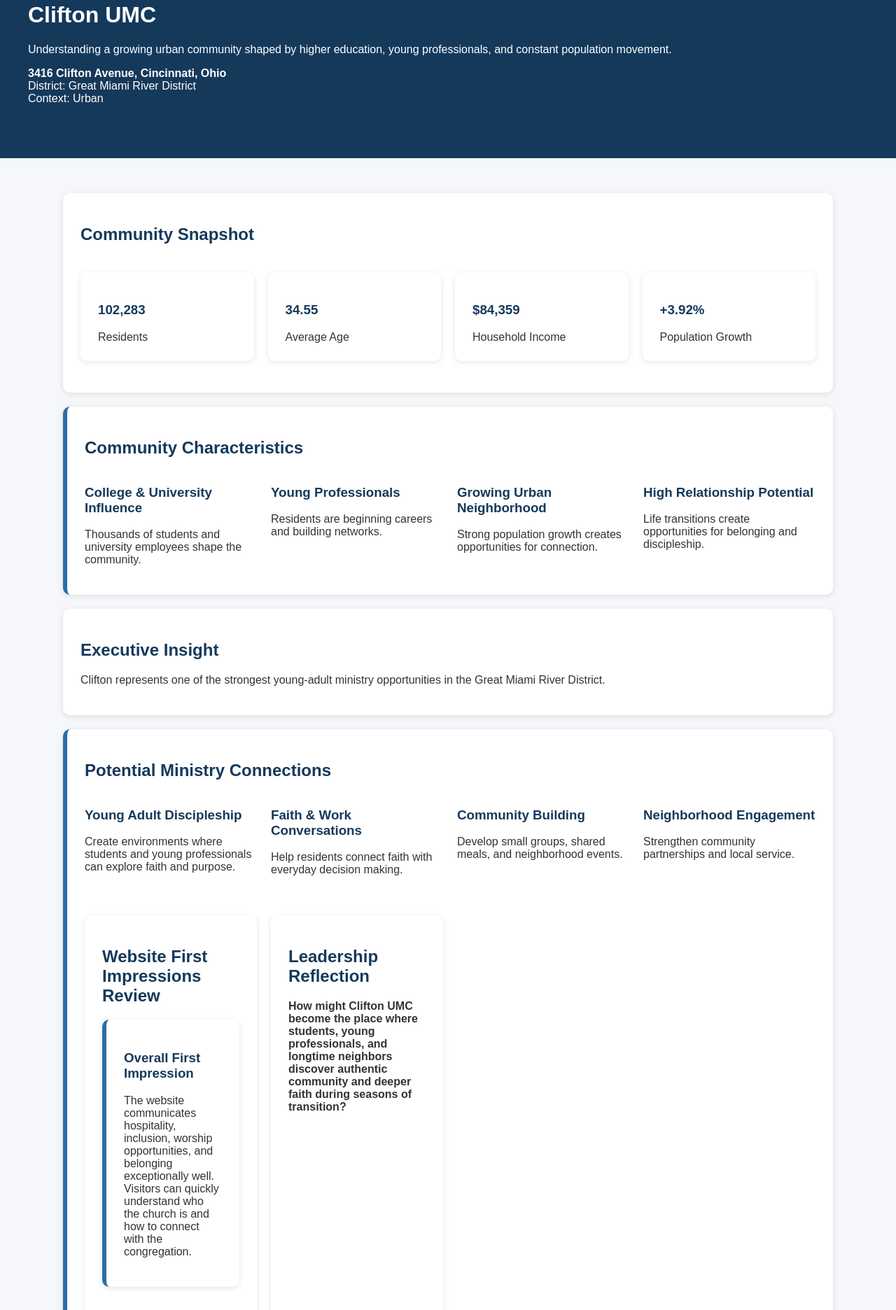
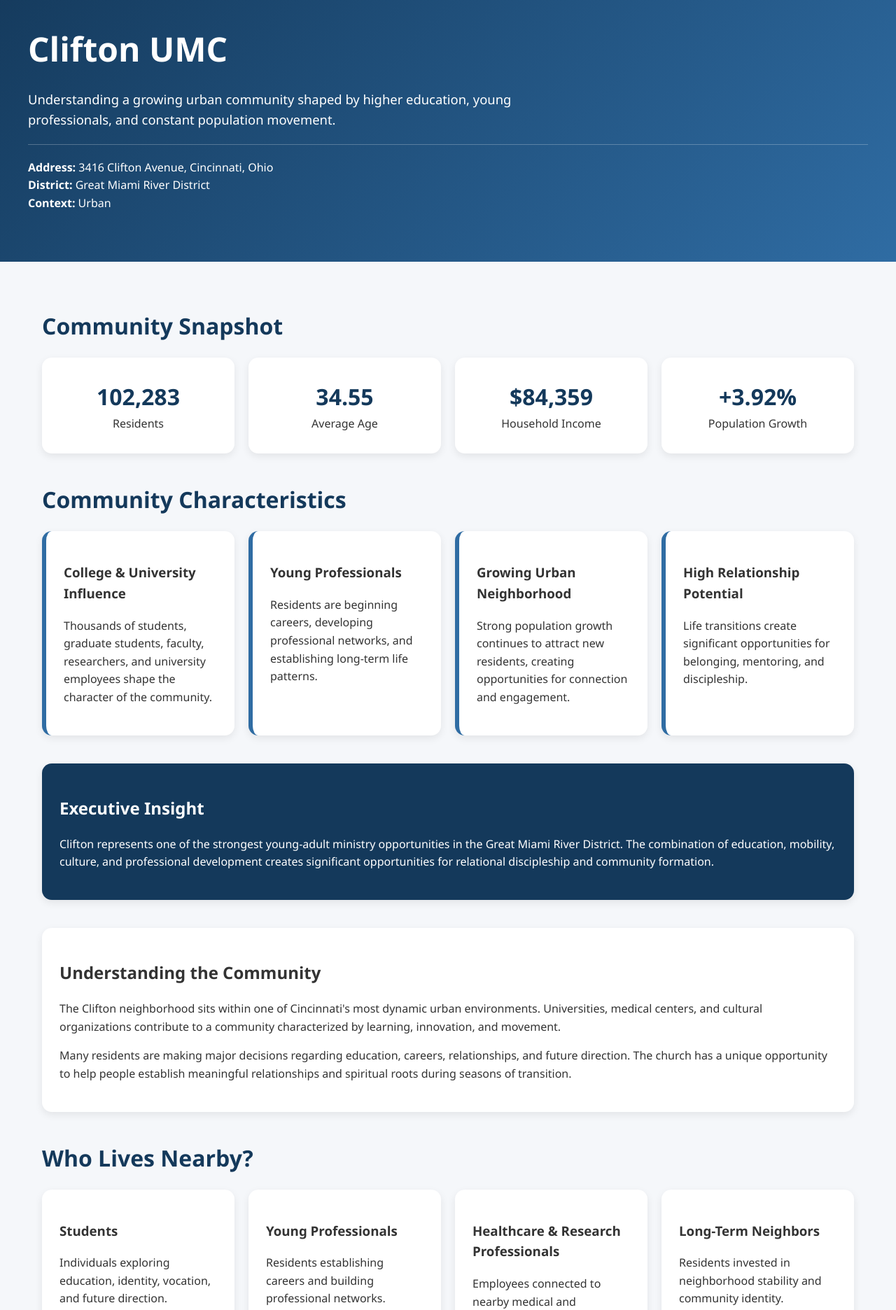
Before and after one commit to multiplyohio/MutiplyOhio, a plain HTML site: page index.html in a window 1280 px wide. Shown: the part 78-1950 px from the top of the page at 70% size. Drawn offline with Linux system fonts and the light colour scheme.

Commit message:
Refactor index.html for layout and content updates
Updated HTML structure and styling for improved layout and readability. Enhanced community insights and ministry opportunities sections.

```diff
--- a/index.html
+++ b/index.html
@@ -1,55 +1,162 @@
 <!DOCTYPE html>
-<html>
+<html lang="en">
 <head>
 <meta charset="UTF-8">
+<meta name="viewport" content="width=device-width, initial-scale=1.0">
+
 <title>Clifton UMC | Multiply Ohio Church & Community Insights</title>
 
 <style>
 
-body {
-  font-family: Arial, sans-serif;
-  margin: 0;
-  background: #f5f7fa;
-  color: #333;
+:root{
+    --navy:#14395b;
+    --blue:#2f6ca3;
+    --light:#f5f7fa;
+    --white:#ffffff;
+    --accent:#edf5fb;
+    --text:#333333;
 }
 
-.hero {
-  background: #15395b;
-  color: white;
-  padding: 60px 40px;
+*{
+    box-sizing:border-box;
 }
 
-.container {
-  max-width: 1100px;
-  margin: auto;
-  padding: 30px;
+body{
+    margin:0;
+    font-family:Segoe UI, Arial, sans-serif;
+    background:var(--light);
+    color:var(--text);
+    line-height:1.6;
 }
 
-.card {
-  background: white;
-  margin: 20px 0;
-  padding: 25px;
-  border-radius: 10px;
-  box-shadow: 0 2px 8px rgba(0,0,0,.1);
+.hero{
+    background:linear-gradient(135deg,#14395b,#2f6ca3);
+    color:white;
+    padding:70px 30px;
 }
 
-.grid {
-  display: grid;
-  grid-template-columns: repeat(auto-fit,minmax(220px,1fr));
-  gap: 20px;
+.hero-content{
+    max-width:1200px;
+    margin:auto;
 }
 
-.accent {
-  border-left: 6px solid #2b6da6;
+.hero h1{
+    font-size:3rem;
+    margin-bottom:10px;
 }
 
-h1,h2,h3 {
-  color: #15395b;
+.hero p{
+    max-width:800px;
+    font-size:1.15rem;
 }
 
-.hero h1,
-.hero p {
-  color: white;
+.metadata{
+    margin-top:20px;
+    padding-top:20px;
+    border-top:1px solid rgba(255,255,255,.25);
+}
+
+.container{
+    max-width:1200px;
+    margin:auto;
+    padding:40px 20px;
+}
+
+.section{
+    margin-bottom:40px;
+}
+
+.section-title{
+    color:#14395b;
+    margin-bottom:20px;
+    font-size:2rem;
+}
+
+.grid{
+    display:grid;
+    grid-template-columns:repeat(auto-fit,minmax(240px,1fr));
+    gap:20px;
+}
+
+.metric{
+    background:white;
+    border-radius:14px;
+    padding:30px;
+    text-align:center;
+    box-shadow:0 4px 12px rgba(0,0,0,.08);
+}
+
+.metric-number{
+    font-size:2rem;
+    font-weight:700;
+    color:#14395b;
+}
+
+.card{
+    background:white;
+    padding:25px;
+    border-radius:14px;
+    box-shadow:0 4px 12px rgba(0,0,0,.08);
+}
+
+.accent-card{
+    border-left:6px solid #2f6ca3;
+}
+
+.executive{
+    background:#14395b;
+    color:white;
+}
+
+.executive h2{
+    color:white;
+}
+
+.score-row{
+    margin-bottom:20px;
+}
+
+.score-label{
+    margin-bottom:8px;
+    font-weight:600;
+}
+
+.bar{
+    height:14px;
+    background:#e1e1e1;
+    border-radius:20px;
+}
+
+.fill{
+    height:14px;
+    background:#2f6ca3;
+    border-radius:20px;
+}
+
+.review-grid{
+    display:grid;
+    grid-template-columns:repeat(auto-fit,minmax(280px,1fr));
+    gap:20px;
+}
+
+.reflection{
+    background:#edf5fb;
+    border-left:6px solid #2f6ca3;
+    padding:35px;
+    border-radius:14px;
+}
+
+.reflection p{
+    font-size:1.2rem;
+    margin:0;
+}
+
+footer{
+    background:#14395b;
+    color:white;
+    text-align:center;
+    padding:30px;
+    margin-top:60px;
 }
 
 </style>
@@ -57,7 +164,9 @@ h1,h2,h3 {
 
 <body>
 
-<div class="hero">
+<section class="hero">
+
+<div class="hero-content">
 
 <h1>Clifton UMC</h1>
 
@@ -66,213 +175,237 @@ Understanding a growing urban community shaped by higher education,
 young professionals, and constant population movement.
 </p>
 
-<p>
-<strong>3416 Clifton Avenue, Cincinnati, Ohio</strong><br>
-District: Great Miami River District<br>
-Context: Urban
-</p>
+<div class="metadata">
+
+<strong>Address:</strong> 3416 Clifton Avenue, Cincinnati, Ohio<br>
+
+<strong>District:</strong> Great Miami River District<br>
+
+<strong>Context:</strong> Urban
 
 </div>
 
+</div>
+
+</section>
+
 <div class="container">
 
-<div class="card">
-<h2>Community Snapshot</h2>
+<section class="section">
+
+<h2 class="section-title">Community Snapshot</h2>
 
 <div class="grid">
 
-<div class="card">
-<h3>102,283</h3>
+<div class="metric">
+<div class="metric-number">102,283</div>
 Residents
 </div>
 
-<div class="card">
-<h3>34.55</h3>
+<div class="metric">
+<div class="metric-number">34.55</div>
 Average Age
 </div>
 
-<div class="card">
-<h3>$84,359</h3>
+<div class="metric">
+<div class="metric-number">$84,359</div>
 Household Income
 </div>
 
-<div class="card">
-<h3>+3.92%</h3>
+<div class="metric">
+<div class="metric-number">+3.92%</div>
 Population Growth
 </div>
 
 </div>
 
-</div>
+</section>
 
-<div class="card accent">
-<h2>Community Characteristics</h2>
+<section class="section">
+
+<h2 class="section-title">Community Characteristics</h2>
 
 <div class="grid">
 
-<div>
+<div class="card accent-card">
 <h3>College & University Influence</h3>
+
 <p>
-Thousands of students and university employees shape the community.
+Thousands of students, graduate students, faculty,
+researchers, and university employees shape the
+character of the community.
 </p>
 </div>
 
-<div>
+<div class="card accent-card">
 <h3>Young Professionals</h3>
+
 <p>
-Residents are beginning careers and building networks.
+Residents are beginning careers, developing professional
+networks, and establishing long-term life patterns.
 </p>
 </div>
 
-<div>
+<div class="card accent-card">
 <h3>Growing Urban Neighborhood</h3>
+
 <p>
-Strong population growth creates opportunities for connection.
+Strong population growth continues to attract new residents,
+creating opportunities for connection and engagement.
 </p>
 </div>
 
-<div>
+<div class="card accent-card">
 <h3>High Relationship Potential</h3>
+
 <p>
-Life transitions create opportunities for belonging and discipleship.
+Life transitions create significant opportunities for
+belonging, mentoring, and discipleship.
 </p>
 </div>
 
 </div>
 
-</div>
+</section>
 
-<div class="card">
+<section class="section">
+
+<div class="card executive">
+
 <h2>Executive Insight</h2>
 
 <p>
+
 Clifton represents one of the strongest young-adult ministry
 opportunities in the Great Miami River District.
-</p>
 
-</div>
-
-<div class="card accent">
-
-<h2>Potential Ministry Connections</h2>
-
-<div class="grid">
-
-<div>
-<h3>Young Adult Discipleship</h3>
-<p>
-Create environments where students and young professionals
-can explore faith and purpose.
-</p>
-</div>
-
-<div>
-<h3>Faith & Work Conversations</h3>
-<p>
-Help residents connect faith with everyday decision making.
-</p>
-</div>
-
-<div>
-<h3>Community Building</h3>
-<p>
-Develop small groups, shared meals, and neighborhood events.
-</p>
-</div>
-
-<div>
-<h3>Neighborhood Engagement</h3>
-<p>
-Strengthen community partnerships and local service.
-</p>
-</div>
-<div class="card">
-
-<h2>Website First Impressions Review</h2>
-
-<div class="card accent">
-
-<h3>Overall First Impression</h3>
-
-<p>
-The website communicates hospitality, inclusion, worship opportunities,
-and belonging exceptionally well. Visitors can quickly understand
-who the church is and how to connect with the congregation.
-</p>
-
-</div>
-
-<div class="grid">
-
-<div class="card accent">
-<h3>What We Celebrate</h3>
-
-<p>
-Clear hospitality messaging, strong emphasis on belonging,
-accessible worship information, and easy pathways for connection.
-</p>
-
-</div>
-
-<div class="card accent">
-
-<h3>What We Notice</h3>
-
-<p>
-Congregational life is visible throughout the site.
-The overall tone feels welcoming, relational, and community focused.
-</p>
-
-</div>
-
-<div class="card accent">
-
-<h3>Questions We Wonder About</h3>
-
-<p>
-How are lives and neighborhoods being transformed through
-the church's ministry and community partnerships?
-</p>
-
-</div>
-
-<div class="card accent">
-
-<h3>Opportunities to Explore</h3>
-
-<p>
-Neighborhood partnership stories, volunteer impact testimonies,
-community transformation examples, and stories of spiritual growth.
-</p>
-
-</div>
-
-</div>
-
-</div>
-
-<div class="card reflection">
-
-<h2>Leadership Reflection</h2>
-
-<p>
-
-<strong>
-
-How might Clifton UMC become the place where students,
-young professionals, and longtime neighbors discover
-authentic community and deeper faith during seasons of transition?
-
-</strong>
+The combination of education, mobility, culture, and
+professional development creates significant opportunities
+for relational discipleship and community formation.
 
 </p>
 
 </div>
 
+</section>
+
+<section class="section">
+
+<div class="card">
+
+<h2>Understanding the Community</h2>
+
+<p>
+The Clifton neighborhood sits within one of Cincinnati's most dynamic urban environments. Universities, medical centers, and cultural organizations contribute to a community characterized by learning, innovation, and movement.
+</p>
+
+<p>
+Many residents are making major decisions regarding education, careers, relationships, and future direction. The church has a unique opportunity to help people establish meaningful relationships and spiritual roots during seasons of transition.
+</p>
+
 </div>
 
-</body>
-</html>
+</section>
+
+<section class="section">
+
+<h2 class="section-title">Who Lives Nearby?</h2>
+
+<div class="grid">
+
+<div class="card">
+<h3>Students</h3>
+<p>Individuals exploring education, identity, vocation, and future direction.</p>
 </div>
 
-</
+<div class="card">
+<h3>Young Professionals</h3>
+<p>Residents establishing careers and building professional networks.</p>
+</div>
+
+<div class="card">
+<h3>Healthcare & Research Professionals</h3>
+<p>Employees connected to nearby medical and educational institutions.</p>
+</div>
+
+<div class="card">
+<h3>Long-Term Neighbors</h3>
+<p>Residents invested in neighborhood stability and community identity.</p>
+</div>
+
+</div>
+
+</section>
+
+<section class="section">
+
+<h2 class="section-title">Mosaic Segment Snapshot</h2>
+
+<div class="grid">
+
+<div class="card accent-card">
+<h3>Colleges & Cafés</h3>
+<p>Educated, socially connected residents connected to university and cultural life.</p>
+</div>
+
+<div class="card accent-card">
+<h3>Influenced by Influencers</h3>
+<p>Digitally connected households whose decisions are shaped through relationships and networks.</p>
+</div>
+
+<div class="card accent-card">
+<h3>Urban Ambition</h3>
+<p>Career-focused residents pursuing opportunity, achievement, and growth.</p>
+</div>
+
+</div>
+
+</section>
+
+<section class="section">
+
+<div class="card">
+
+<h2>Ministry Opportunity Scorecard</h2>
+
+<div class="score-row">
+<div class="score-label">Young Adult Ministry</div>
+<div class="bar"><div class="fill" style="width:95%"></div></div>
+</div>
+
+<div class="score-row">
+<div class="score-label">Community Building</div>
+<div class="bar"><div class="fill" style="width:90%"></div></div>
+</div>
+
+<div class="score-row">
+<div class="score-label">Faith & Work Conversations</div>
+<div class="bar"><div class="fill" style="width:75%"></div></div>
+</div>
+
+<div class="score-row">
+<div class="score-label">Family Ministry</div>
+<div class="bar"><div class="fill" style="width:65%"></div></div>
+</div>
+
+</div>
+
+</section>
+
+<section class="section">
+
+<h2 class="section-title">Potential Ministry Connections</h2>
+
+<div class="grid">
+
+<div class="card accent-card">
+<h3>Young Adult Discipleship</h3>
+<p>Create environments where students and young professionals can explore faith and purpose together.</p>
+</div>
+
+<div class="card accent-card">
+<h3>Faith & Work Conversations</h3>
+<p>Help residents connect faith with work, studies, and everyday decision making.</p>
+</div>
+
+<div class="card
```
